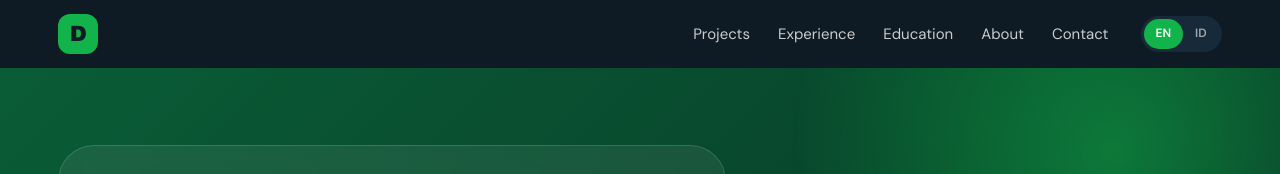
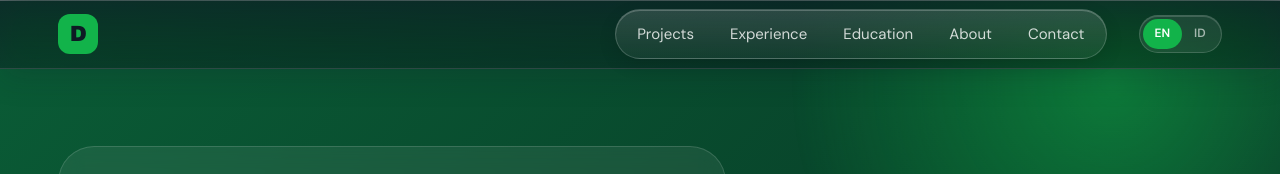
Before and after one commit to hermansyah8/Portofolio, a plain HTML site: page index.html in a window 1280 px wide. Shown: the top 174 px of the page. Drawn offline with Linux system fonts and the light colour scheme.

Commit message:
Give the navbar and menu a glass effect
- Translucent nav bar with backdrop blur; the hero now slides under it
  (--nav-h) so the glass shows the hero gradient at the top of the page
- Menu links sit in a frosted capsule; hover and active states are glass pills
- Language switch uses the same glass style

Co-Authored-By: Claude Sonnet 5.5 <noreply@anthropic.com>

```diff
--- a/style.css
+++ b/style.css
@@ -14,6 +14,7 @@
   --muted: #7a8892;
   --line: #e1e7e4;
   --radius: 28px;
+  --nav-h: 68px; /* the hero slides under the glass nav by this much */
   --display: "Archivo", system-ui, sans-serif;
   --body: "DM Sans", system-ui, sans-serif;
 }
@@ -39,17 +40,31 @@ h2 { font-size: clamp(28px, 3.6vw, 46px); }
 .noscript { padding-top: 40px; }
 
 /* nav: full-width dark bar */
-.nav { position: sticky; top: 0; z-index: 20; background: var(--navy); color: #fff; }
-.nav-inner { display: flex; align-items: center; gap: 32px; height: 68px; }
+/* glass: translucent dark bar that blurs whatever scrolls under it */
+.nav {
+  position: sticky; top: 0; z-index: 20; color: #fff;
+  background: linear-gradient(180deg, rgba(14, 26, 36, .72), rgba(14, 26, 36, .5));
+  -webkit-backdrop-filter: blur(18px) saturate(1.6); backdrop-filter: blur(18px) saturate(1.6);
+  border-bottom: 1px solid rgba(255, 255, 255, .14);
+  box-shadow: 0 10px 30px rgba(14, 26, 36, .16), inset 0 1px 0 rgba(255, 255, 255, .1);
+}
+.nav-inner { display: flex; align-items: center; gap: 32px; height: var(--nav-h); }
 .logo {
   display: inline-grid; place-items: center; width: 40px; height: 40px; border-radius: 12px;
   background: var(--green); color: var(--navy); line-height: 1;
   font-family: var(--display); font-stretch: 125%; font-weight: 900; font-size: 22px;
 }
-.nav-links { display: flex; gap: 28px; margin-left: auto; font-size: 15px; color: rgba(255, 255, 255, .78); }
-.nav-links a { padding: 4px 0; border-bottom: 2px solid transparent; transition: color .2s, border-color .2s; }
-.nav-links a:hover { color: #fff; border-color: var(--green); }
-.lang { display: flex; padding: 3px; border-radius: 999px; background: var(--navy-2); }
+/* the links sit in a frosted capsule; the page behind shows through it */
+.nav-links {
+  display: flex; gap: 4px; margin-left: auto; padding: 5px; font-size: 15px; color: rgba(255, 255, 255, .8);
+  border-radius: 999px; background: linear-gradient(180deg, rgba(255, 255, 255, .14), rgba(255, 255, 255, .05));
+  border: 1px solid rgba(255, 255, 255, .18); box-shadow: inset 0 1px 0 rgba(255, 255, 255, .22), 0 6px 18px rgba(0, 0, 0, .12);
+}
+.nav-links a { padding: 7px 16px; border-radius: 999px; transition: color .2s, background-color .25s, box-shadow .25s; }
+.lang {
+  display: flex; padding: 3px; border-radius: 999px; background: rgba(255, 255, 255, .08);
+  border: 1px solid rgba(255, 255, 255, .16); box-shadow: inset 0 1px 0 rgba(255, 255, 255, .16);
+}
 .lang button {
   font: inherit; font-size: 12px; font-weight: 600; border: 0; background: none; color: rgba(255, 255, 255, .6);
   padding: 5px 12px; border-radius: 999px; cursor: pointer;
@@ -60,7 +75,8 @@ h2 { font-size: clamp(28px, 3.6vw, 46px); }
 .hero {
   position: relative; overflow: hidden; color: #fff;
   background: linear-gradient(135deg, var(--forest) 0%, var(--forest-2) 55%, var(--navy) 100%);
-  border-radius: 0 0 48px 48px; padding: clamp(40px, 6vw, 80px) 0 clamp(96px, 9vw, 124px);
+  border-radius: 0 0 48px 48px; margin-top: calc(var(--nav-h) * -1);
+  padding: calc(var(--nav-h) + clamp(40px, 6vw, 80px)) 0 clamp(96px, 9vw, 124px);
 }
 .hero::before, .hero::after { content: ""; position: absolute; border-radius: 50%; pointer-events: none; }
 .hero::before { width: 620px; height: 620px; right: -160px; top: -240px; background: radial-gradient(closest-side, rgba(18, 179, 74, .5), transparent); }
@@ -183,7 +199,7 @@ h1 em { display: block; font-style: normal; color: var(--mint); }
   .cards { grid-template-columns: repeat(2, 1fr); }
 }
 @media (max-width: 860px) {
-  .hero { padding-top: 32px; }
+  .hero { padding-top: calc(var(--nav-h) + 32px); }
   .hero-inner { grid-template-columns: 1fr; gap: 28px; }
   .hero-photo { order: -1; max-width: 230px; justify-self: center; }
   .about { grid-template-columns: 1fr; gap: 14px; }
@@ -192,7 +208,8 @@ h1 em { display: block; font-style: normal; color: var(--mint); }
   .sec-head p { text-align: left; }
 }
 @media (max-width: 640px) {
-  .nav-inner { gap: 16px; height: 60px; }
+  :root { --nav-h: 60px; }
+  .nav-inner { gap: 16px; }
   .nav-links { display: none; }
   .lang { margin-left: auto; }
   .hero { border-radius: 0 0 32px 32px; padding-bottom: 56px; }
@@ -330,8 +347,8 @@ a.cert-inner { padding-right: 30px; }
 .sec-head.in h2, .panel.in h2 { animation: wipe .9s cubic-bezier(.2, .7, .2, 1) .1s backwards; }
 
 /* hover animation */
-.nav-links a { border-bottom: 0; background: linear-gradient(var(--green), var(--green)) left bottom / 0 2px no-repeat; transition: color .2s, background-size .3s ease; }
-.nav-links a:hover, .nav-links a.active { color: #fff; background-size: 100% 2px; }
+.nav-links a:hover { color: #fff; background: rgba(255, 255, 255, .12); }
+.nav-links a.active { color: #fff; background: rgba(255, 255, 255, .2); box-shadow: inset 0 0 0 1px rgba(255, 255, 255, .28), 0 2px 10px rgba(0, 0, 0, .12); }
 .card h3, .cert-row h3 { transition: color .2s; }
 .card:hover h3, .cert-row:hover h3 { color: var(--green-dark); }
 .cert-date { transition: background .2s, color .2s; }
```
